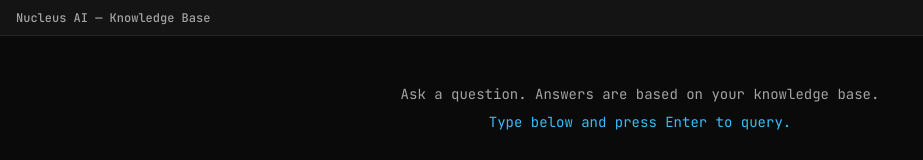
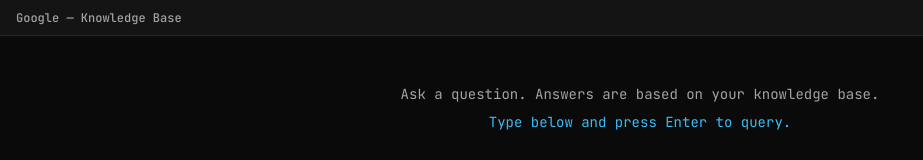
Before and after one commit to theCodeForgerHQ/Nucleus-AI, a Next.js app in the folder frontend/: page / in a window 1280 px wide. Shown: the top 160 px of the page, without its empty margins (0-923 px from the left). Built offline with nearby package versions, Linux system fonts and the light colour scheme.

Commit message:
add kb name

```diff
--- a/frontend/app/page.tsx
+++ b/frontend/app/page.tsx
@@ -235,7 +235,7 @@
       {/* Top bar - Warp style minimal */}
       <header className="shrink-0 h-9 flex items-center px-4 border-b border-warp-border bg-warp-surface">
         <span className="text-warp-muted text-xs font-medium">
-          Nucleus AI — Knowledge Base
+          Google — Knowledge Base
         </span>
       </header>
 
--- a/frontend/components/TerminalInput.tsx
+++ b/frontend/components/TerminalInput.tsx
@@ -101,7 +101,7 @@
         />
         {atStart ? (
           <span
-            className="cursor-blink absolute inline-block w-1 bg-warp-accent"
+            className="cursor-blink absolute inline-block w-1.5 bg-warp-accent"
             style={{
               left: SPACE_AFTER_PREFIX_PX,
               top: "50%",
```
